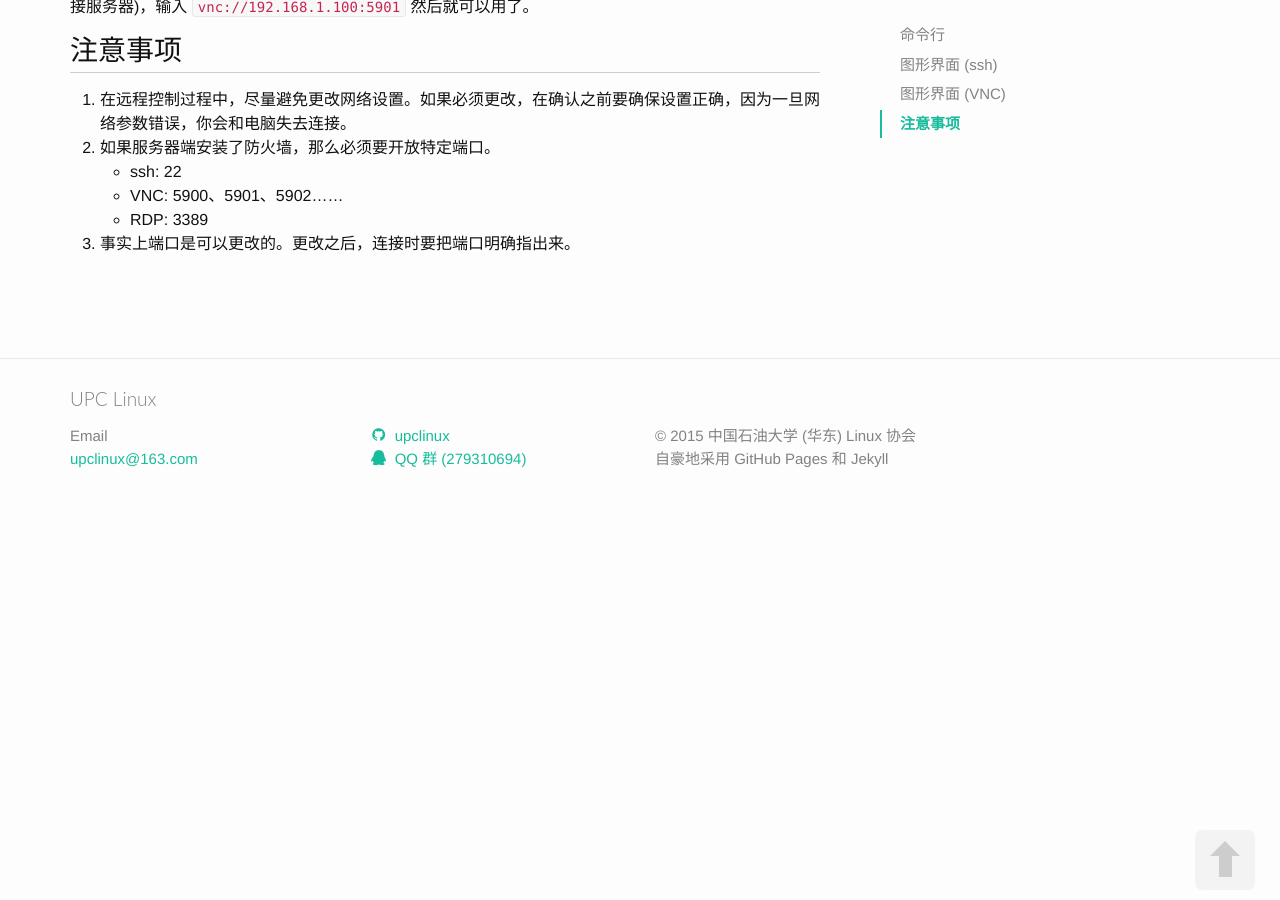
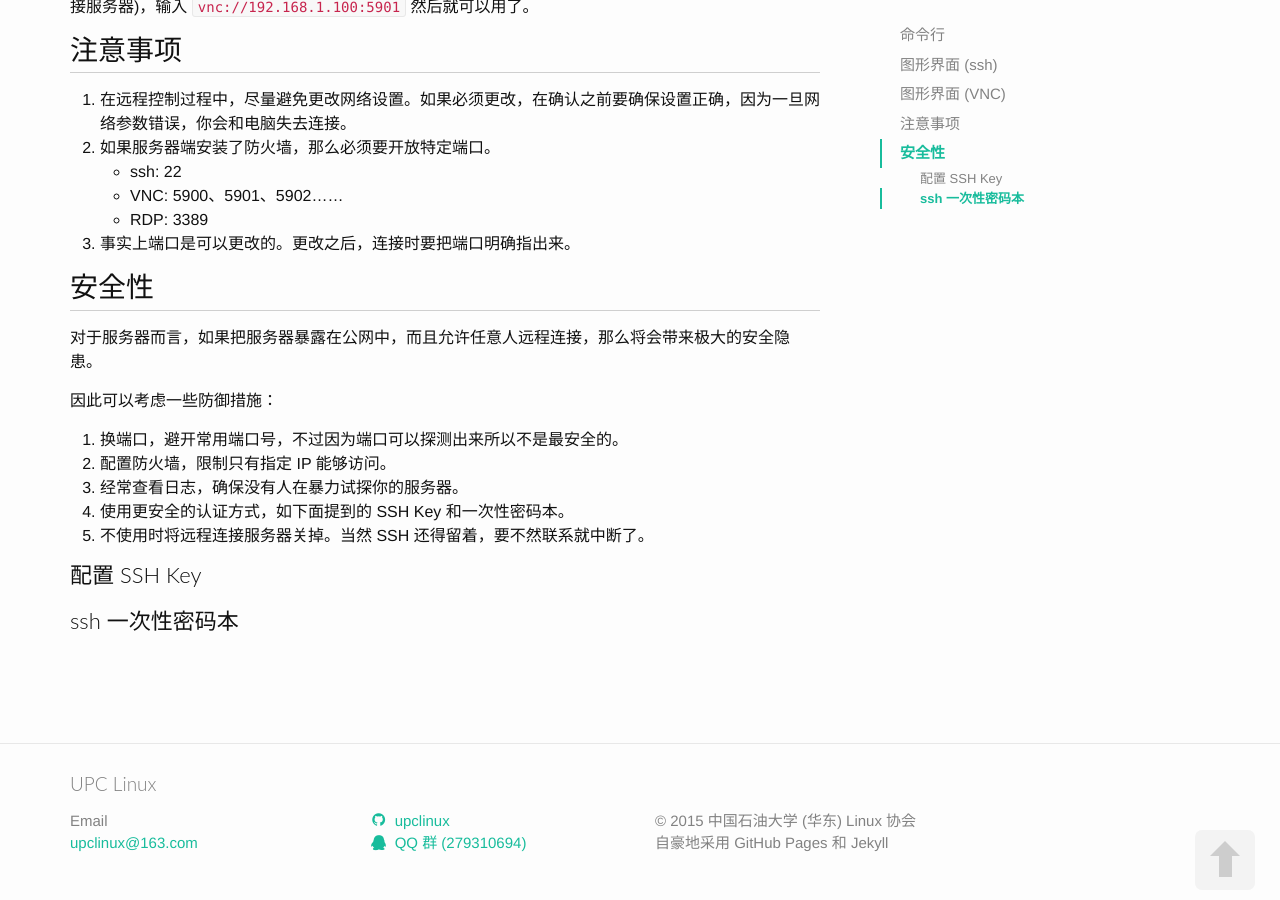
Before and after one commit to upclinux/intro, a Jekyll site: the page built from _posts/network/2008-12-31-remote.markdown, in a window 1280 px wide and 900 px high, scrolled down 1864 px. Built offline with Jekyll 4.4.1, drawn with Linux system fonts in a browser that asks for light colours; nearby versions of some CDN libraries; comment, search, counter and statistics services are not loaded; before the commit the page ends 2379 px from its top, so only the background shows below that; some of the changed text lies outside the part shown.

Commit message:
加几个标题，没有内容

```diff
--- /dev/null
+++ b/_posts/configuration/2003-12-01-terminal-life.markdown
@@ -0,0 +1,6 @@
+---
+layout: post
+title:  "［未完成］在纯文本终端中生活"
+---
+* content
+{:toc}
--- a/_posts/network/2008-12-31-remote.markdown
+++ b/_posts/network/2008-12-31-remote.markdown
@@ -88,3 +88,19 @@ OS X 系统自带一个 VNC 客户端——假如服务器为 192.168.1.100:1，
 	* VNC: 5900、5901、5902……
 	* RDP: 3389
 3. 事实上端口是可以更改的。更改之后，连接时要把端口明确指出来。
+
+# 安全性
+
+对于服务器而言，如果把服务器暴露在公网中，而且允许任意人远程连接，那么将会带来极大的安全隐患。
+
+因此可以考虑一些防御措施：
+
+1. 换端口，避开常用端口号，不过因为端口可以探测出来所以不是最安全的。
+2. 配置防火墙，限制只有指定 IP 能够访问。
+3. 经常查看日志，确保没有人在暴力试探你的服务器。
+4. 使用更安全的认证方式，如下面提到的 SSH Key 和一次性密码本。
+5. 不使用时将远程连接服务器关掉。当然 SSH 还得留着，要不然联系就中断了。
+
+## 配置 SSH Key
+
+## ssh 一次性密码本
--- a/_posts/work/2005-12-30-latex.markdown
+++ b/_posts/work/2005-12-30-latex.markdown
@@ -99,3 +99,5 @@ Windows 下的配置是最轻松的：
 但是这样字体看着就不匹配了，怎么办？
 
 去 LaTeX 安装目录里找 `texgyrepagella` 字体，把它装上，然后到 Word 里把字体设成 `TeX Gyre Pagella`。
+
+## Lyx
```
Also changed, not shown: other parts of _posts/network/2008-12-31-remote.markdown (+1 -1 lines), _posts/configuration/2003-12-24-process-manager.markdown (added, +39 -0 lines), _posts/configuration/2003-12-29-desktop-environment.markdown (+8 -0 lines), _posts/network/2008-12-22-net-commands.markdown (added, +18 -0 lines).
